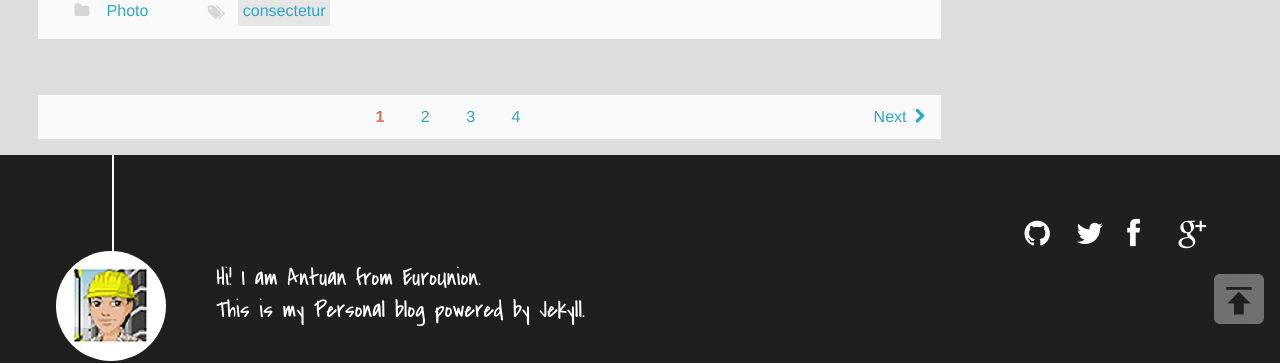
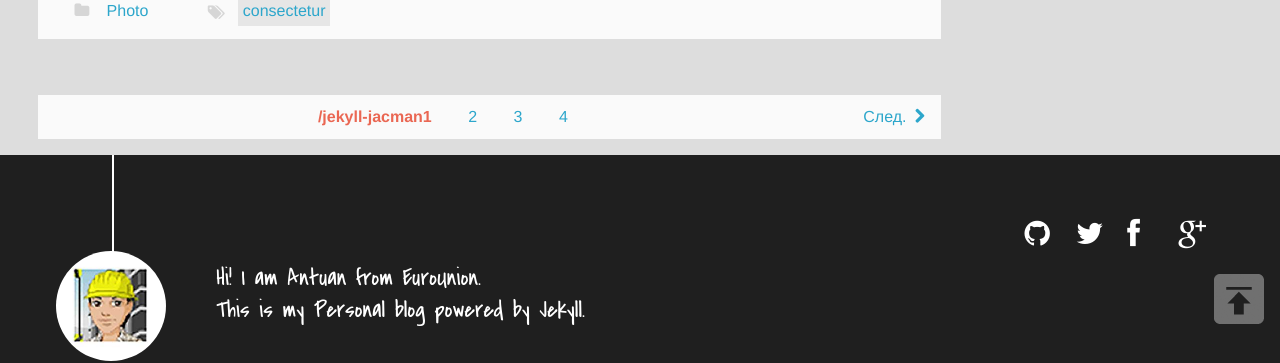
Before and after one commit to dvesti/jekyll-jacman, a Jekyll site: the page built from index.html, in a window 1280 px wide and 900 px high, scrolled down 1774 px. Shown: the part 489-852 px from the top of the window. Built offline with Jekyll 4.4.1, drawn with Linux system fonts in a browser that asks for light colours; emoji names are drawn with the system emoji font; the list of posts is cut into pages by our own code.

Commit message:
updated site

```diff
--- a/_includes/index.html
+++ b/_includes/index.html
@@ -9,22 +9,22 @@
   <nav id="page-nav" class="clearfix{% if site.index.expand != true  %} unexpand{% endif %}">
   <nav id="page-nav" class="clearfix">
     {% if paginator.previous_page %}
-    <a class="extend prev" rel="prev" href="{{ paginator.previous_page_path }}"><span></span>Prev</a>
+    <a class="extend prev" rel="prev" href="{{ site.baseurl }}{{ paginator.previous_page_path }}"><span></span>Пред.</a>
     {% endif %}
     {% if paginator.page == 1 %}
-    <span class="page-number current">1</span>
+    <span class="page-number current">{{ site.baseurl }}1</span>
     {% else %}
-    <a class="page-number" href="/">1</a>
+    <a class="page-number" href="{{ site.baseurl }}/">1</a>
     {% endif %}
     {% for i in (2..paginator.total_pages) %}
     {%if i == paginator.page %}
-    <span class="page-number current">{{ i }}</span>
+    <span class="page-number current">{{ site.baseurl }}{{ i }}</span>
     {% else %}
-    <a class="page-number" href="/page{{ i }}">{{ i }}</a>
+    <a class="page-number" href="{{ site.baseurl }}/page{{ i }}">{{ i }}</a>
     {% endif %}
     {% endfor %}
      {% if paginator.next_page %}
-    <a class="extend next" rel="next" href="{{ paginator.next_page_path }}">Next<span></span></a>
+    <a class="extend next" rel="next" href="{{ site.baseurl }}{{ paginator.next_page_path }}">След.<span></span></a>
     {% endif %}
   </nav>
   </nav>
```
